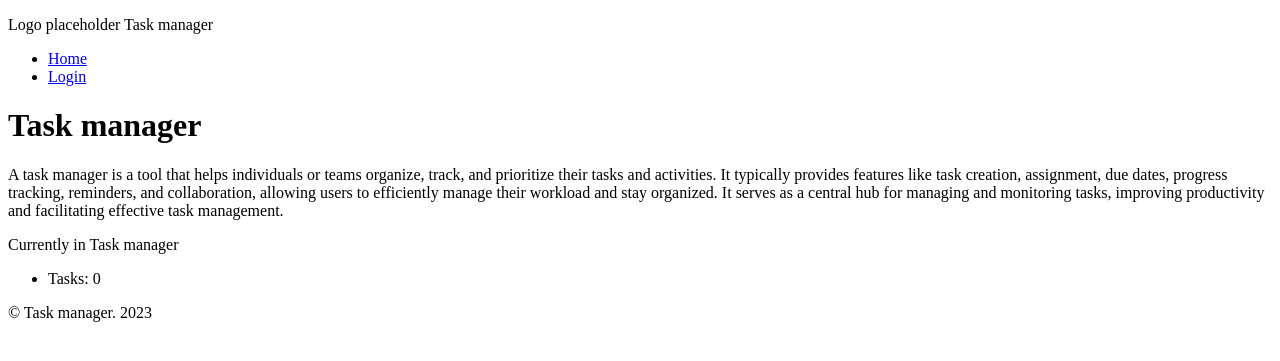
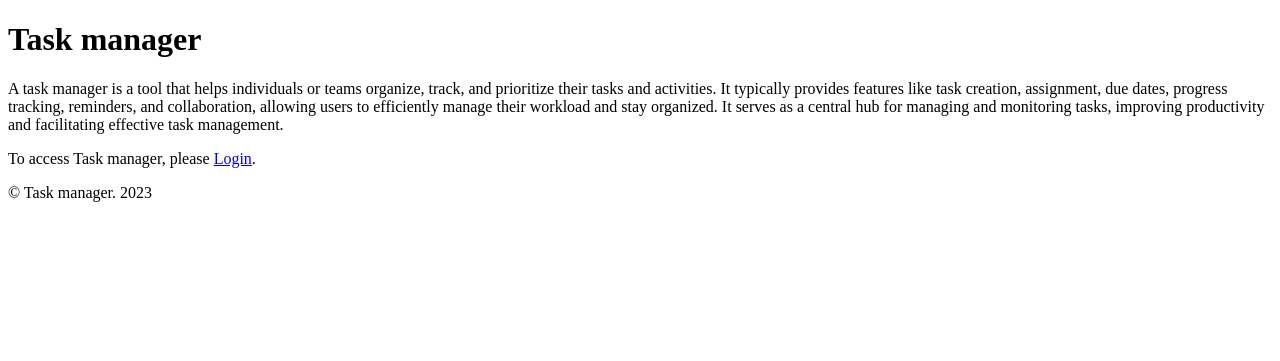
Before and after one commit to bro256/django03, a Django app: page / in a window 1280 px wide. Shown: the top 361 px of the page. Run offline with Django 4.2, Linux system fonts and the light colour scheme; data that the repository does not hold is empty.

Commit message:
Authentication improvements and base.htm update

```diff
--- a/django03/task_manager/templates/base.html
+++ b/django03/task_manager/templates/base.html
@@ -11,26 +11,20 @@
     <link rel="stylesheet" href="{% static 'css/style.css' %}">
 </head>
 <body>
+{% if user.is_authenticated %}
 <header>
     <p class="logo">Logo placeholder {% trans "Task manager"|capfirst %}</p>
     <ul class="nav">
         <li><a href="{% url 'index' %}">{% trans "home"|capfirst %}</a></li>
-        {% if user.is_authenticated %}
         <li><a href="{% url 'task_list' %}">{% trans "Task management"|capfirst %}</a></li>
         {% comment %} <li><a href="{% url 'profile' %}">&#128100; {{ user.username }}</a></li>{% endcomment %}
-            <li>You are logged in as: {{ user.username }}</li>
-            <li><a href="{% url 'logout' %}">{% trans "logout"|capfirst %}</a></li>
-            {% comment %} <li><a href="{% url 'user_tasks' %}">{% trans "my tasks"|capfirst %}</a></li>{% endcomment %}
-        {% else %}
-            <li><a href="{% url 'login' %}?next={{request.path}}">{% trans "login"|capfirst %}</a></li>
         {% comment %}             <li><a href="{% url 'login' %}">{% trans "login"|capfirst %}</a></li>
         <li><a href="{% url 'signup' %}">{% trans "sign up"|capfirst %}</a></li>{% endcomment %}
-        {% endif %}
-        {% if user.is_authenticated %}
         {% if user.is_staff or user.is_superuser %}
             <li><a href="{% url 'admin:index' %}">{% trans "admin"|capfirst %}</a></li>
         {% endif %}
-        {% endif %}
+        <li>You are logged in as: {{ user.username }}</li>
+        <li><a href="{% url 'logout' %}">{% trans "logout"|capfirst %}</a></li>
         {% comment %} <form action="{% url 'set_language' %}" method="post">
             {% csrf_token %}
             <input type="hidden" name="next" value="{{ redirect_to }}">
@@ -50,6 +44,7 @@
         <p class="box box-{{ message.tags }}">{{ message }}</p>
     {% endfor %}
 {% endif %}
+{% endif %}
 {% block content %}
 {% endblock content %}</main>
 <footer><p>&copy; Task manager. 2023</footer>
--- a/django03/task_manager/templates/task_manager/index.html
+++ b/django03/task_manager/templates/task_manager/index.html
@@ -3,8 +3,5 @@
 {% block content %}
 <h1>Task manager</h1>
 <p>A task manager is a tool that helps individuals or teams organize, track, and prioritize their tasks and activities. It typically provides features like task creation, assignment, due dates, progress tracking, reminders, and collaboration, allowing users to efficiently manage their workload and stay organized. It serves as a central hub for managing and monitoring tasks, improving productivity and facilitating effective task management.</p>
-<p>Currently in Task manager</p>
-<ul>
-    <li>Tasks: {{ num_tasks }}</li>
-</ul>
+<p>To access Task manager, please <a href="{% url 'login' %}">Login</a>.
 {% endblock content %}
--- a/django03/user_profile/templates/registration/login.html
+++ b/django03/user_profile/templates/registration/login.html
@@ -1,5 +1,5 @@
 {% extends 'base.html' %}
-{% block title %}Login to {{ block.super }} {% endblock title %}
+{% block title %}Login to Task manager{% endblock title %}
 {% block content %}
 <h1>Login to Task manager</h1>
 {% if form.errors %}
```
Lines whose indentation alone changed are shown as unchanged.
